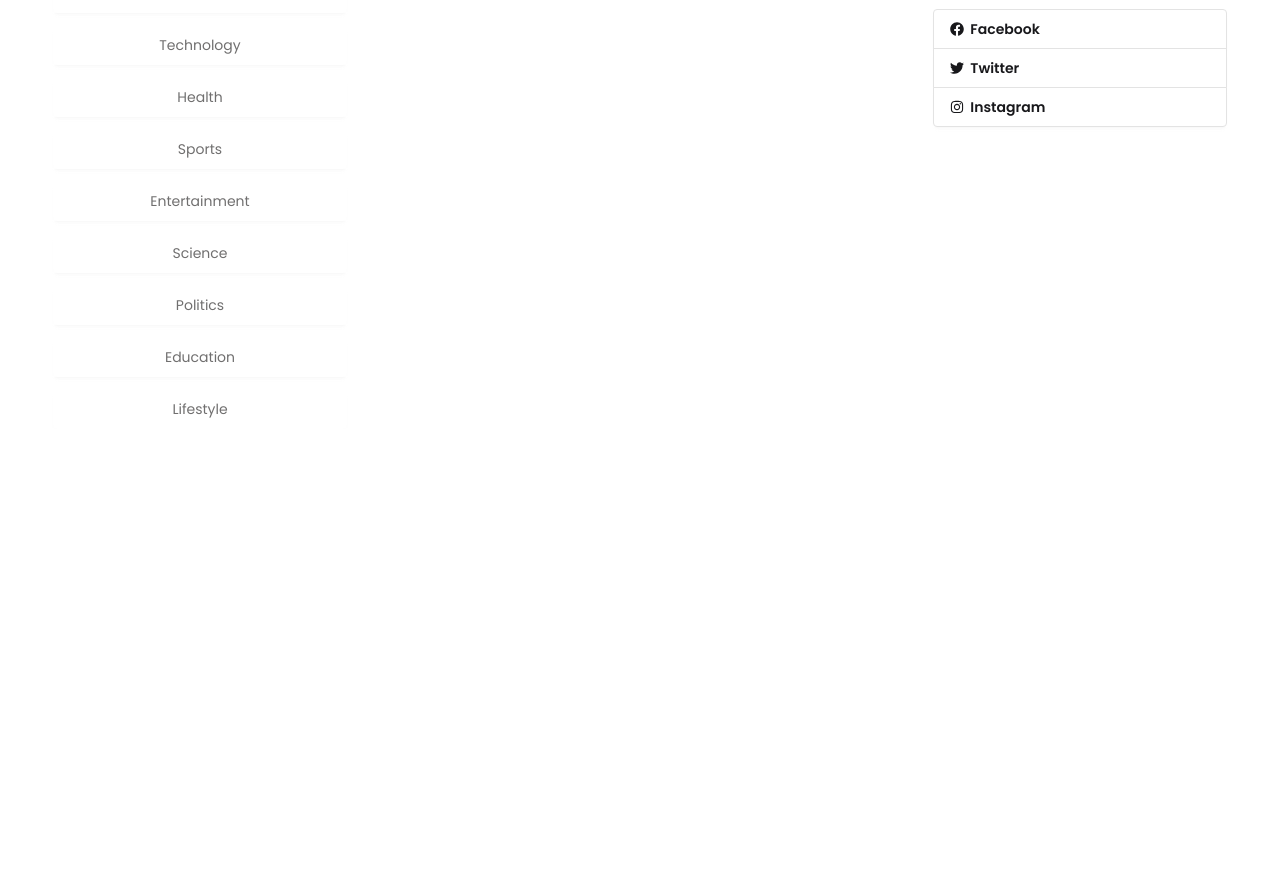
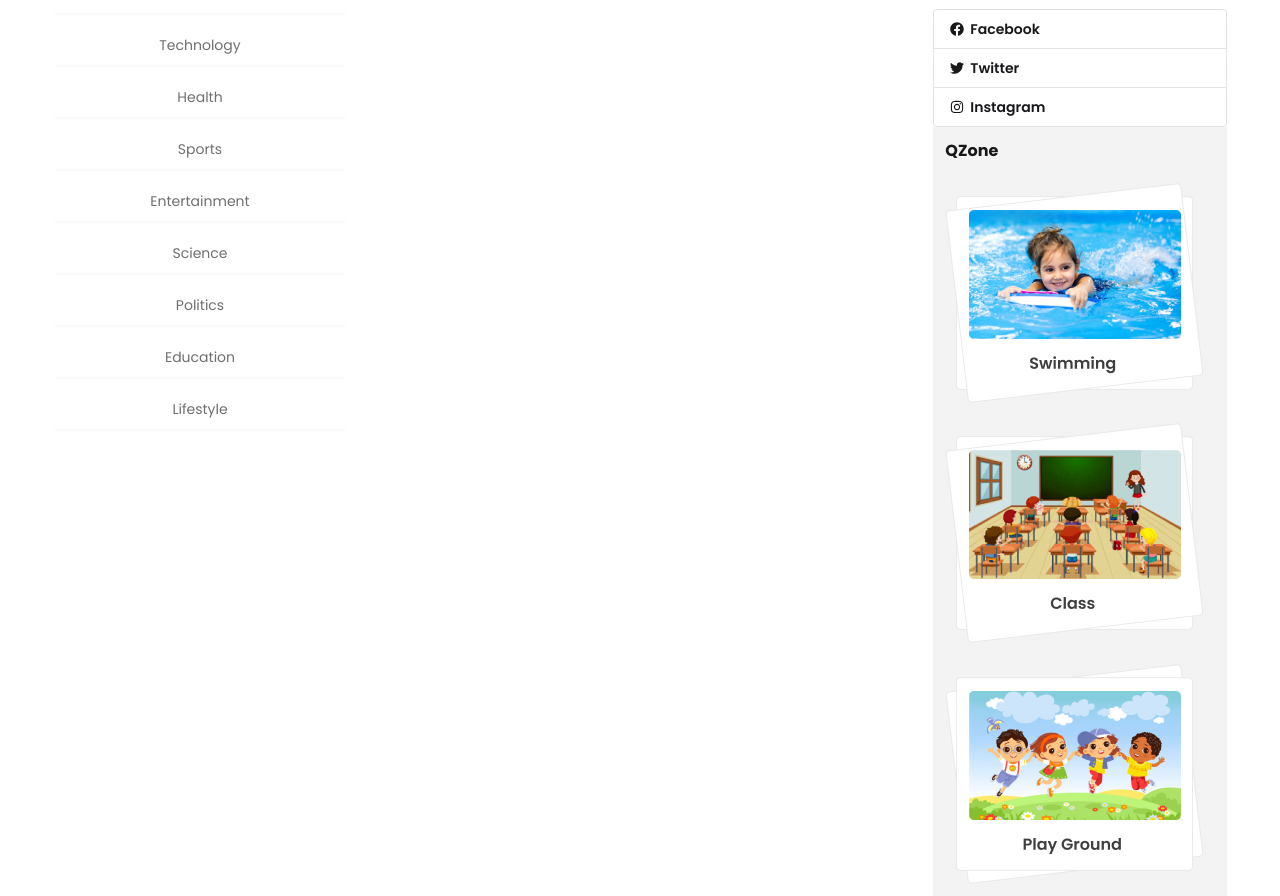
Before and after one commit to miltonahmed/dragon-news-web, a React (Vite) app: page / in a window 1280 px wide. Shown: the part 402-1298 px from the top of the page. Before the commit the page ends 831 px from the top, so only its background shows below. Built offline with nearby package versions, Linux system fonts and the light colour scheme.

Commit message:
Qzone done

```diff
--- /dev/null
+++ b/src/Components/Home/RightAside/QZone .jsx
@@ -0,0 +1,17 @@
+import classImage from '../../../assets/class.png';
+import playImage from '../../../assets/playground.png';
+import swimmingImage from '../../../assets/swimming.png';
+const QZone = () => {
+  return (
+    <div className="bg-base-200 p-3">
+      <h2 className="font-bold mb-5">QZone</h2>
+      <div className="space-y-5">
+        <img src={swimmingImage} alt="" />
+        <img src={classImage} alt="" />
+        <img src={playImage} alt="" />
+      </div>
+    </div>
+  );
+};
+
+export default QZone;
--- a/src/Components/Home/RightAside/RightAside.jsx
+++ b/src/Components/Home/RightAside/RightAside.jsx
@@ -1,11 +1,13 @@
 import FindUs from "./FindUs"
+import QZone from "./QZone "
 import SocialLogin from "./SocialLogin"
 
 const RightAside = () => {
   return (
     <div>
       <SocialLogin></SocialLogin>
-      <FindUs/>
+      <FindUs />
+      <QZone/>
     </div>
   )
 }
```
